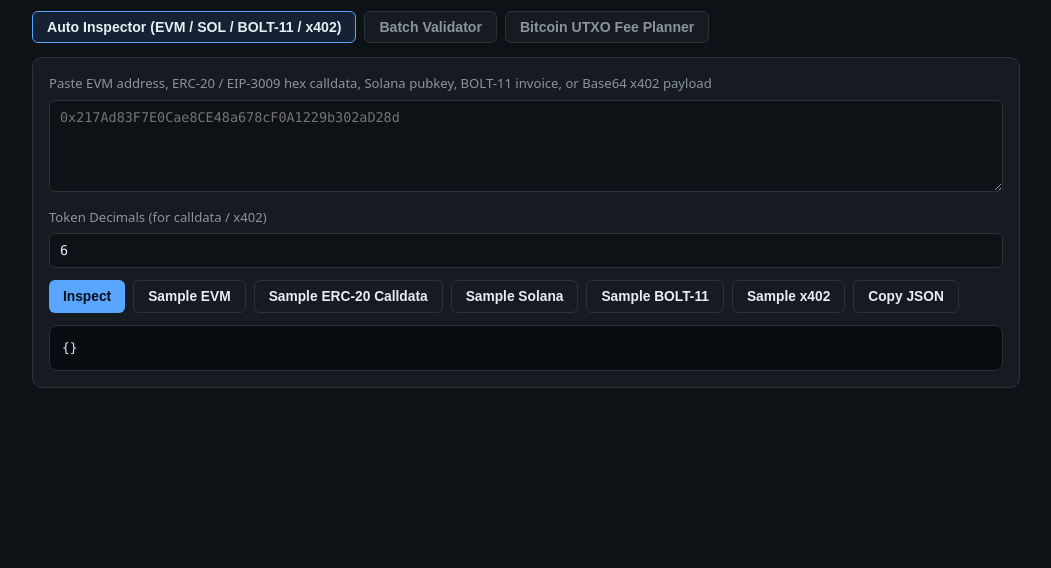
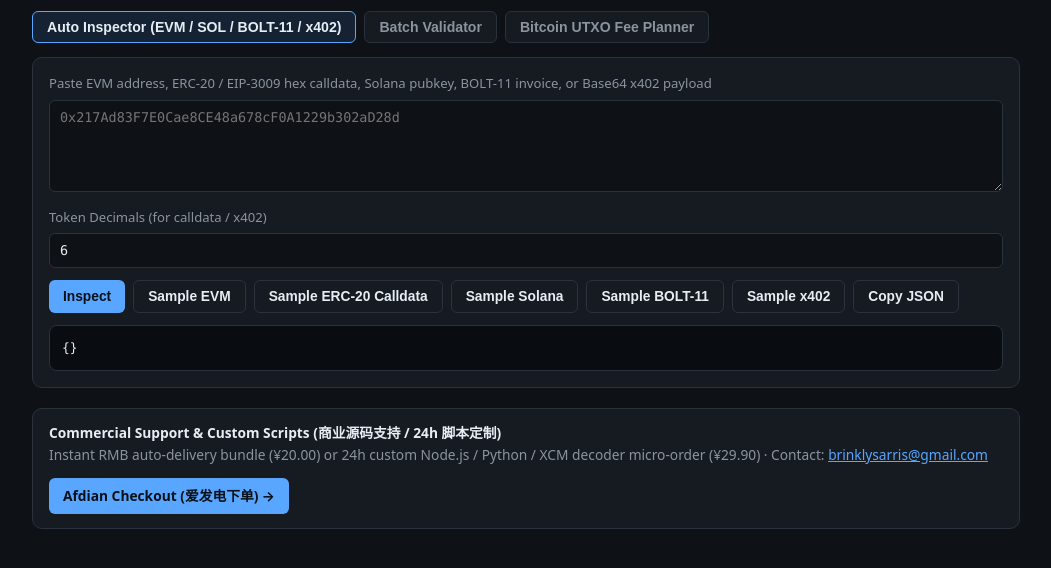
Before and after one commit to brinklysarris-stack/crypto-ops-kit, a plain HTML site: page index.html in a window 1280 px wide. Shown: the part 70-638 px from the top of the page, without its empty margins (114-1165 px from the left). Drawn offline with Linux system fonts and the light colour scheme.

Commit message:
Rebuild single-file index.html with Afdian checkout

```diff
--- a/index.html
+++ b/index.html
@@ -110,6 +110,14 @@
       <button class="btn" id="btnUtxo">Calculate Breakeven</button>
     </div>
     <pre id="utxoOut">{}</pre>
+  </div>
+
+  <div style="margin-top:20px;padding:14px 16px;background:var(--card);border:1px solid var(--border);border-radius:10px;display:flex;flex-wrap:wrap;justify-content:space-between;align-items:center;gap:12px;font-size:0.86rem;">
+    <div>
+      <strong>Commercial Support &amp; Custom Scripts (商业源码支持 / 24h 脚本定制)</strong>
+      <div style="color:var(--muted);margin-top:2px;">Instant RMB auto-delivery bundle (¥20.00) or 24h custom Node.js / Python / XCM decoder micro-order (¥29.90) &middot; Contact: <a href="mailto:brinklysarris@gmail.com" style="color:var(--accent);">brinklysarris@gmail.com</a></div>
+    </div>
+    <a href="https://afdian.com/a/daringotter" target="_blank" rel="noopener" style="background:var(--accent);color:#081018;padding:8px 14px;border-radius:6px;font-weight:700;text-decoration:none;white-space:nowrap;">Afdian Checkout (爱发电下单) &rarr;</a>
   </div>
 </div>
 
```
